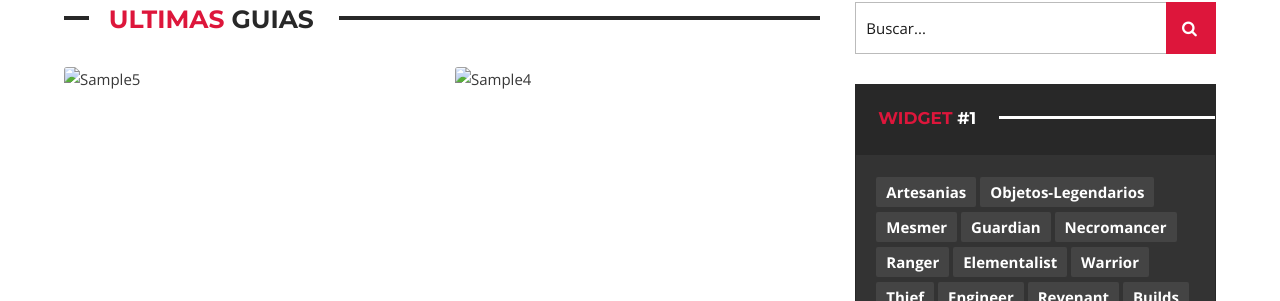
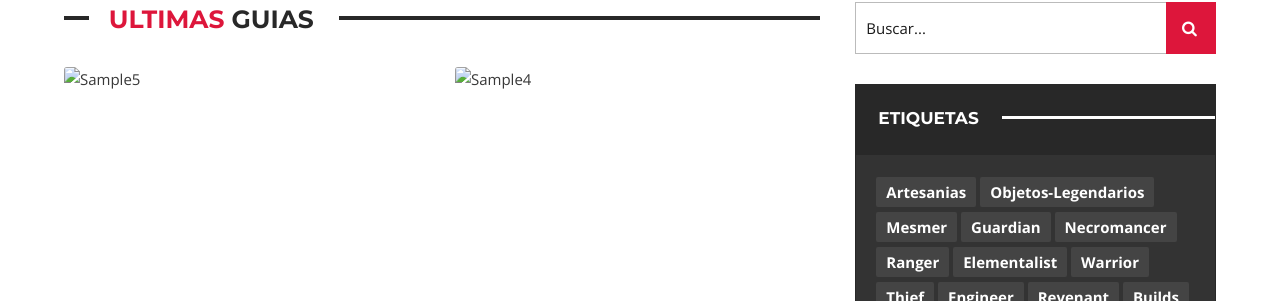
Before and after one commit to ACast59/GW2Guias, a Jekyll site: the page built from index.html, in a window 1280 px wide and 900 px high, scrolled down 665 px. Shown: the part 152-453 px from the top of the window. Built offline with Jekyll 4.4.1, drawn with Linux system fonts in a browser that asks for light colours; a script that is not in the unit is left out; the list of posts is cut into pages by our own code.

Commit message:
Update sidebar.html

```diff
--- a/_includes/sidebar.html
+++ b/_includes/sidebar.html
@@ -17,7 +17,7 @@
 <div class="widget widget-highlighted">
   <h4>
     <span>
-      <span>Widget</span> #1
+      Etiquetas
     </span>
   </h4>
 
```
